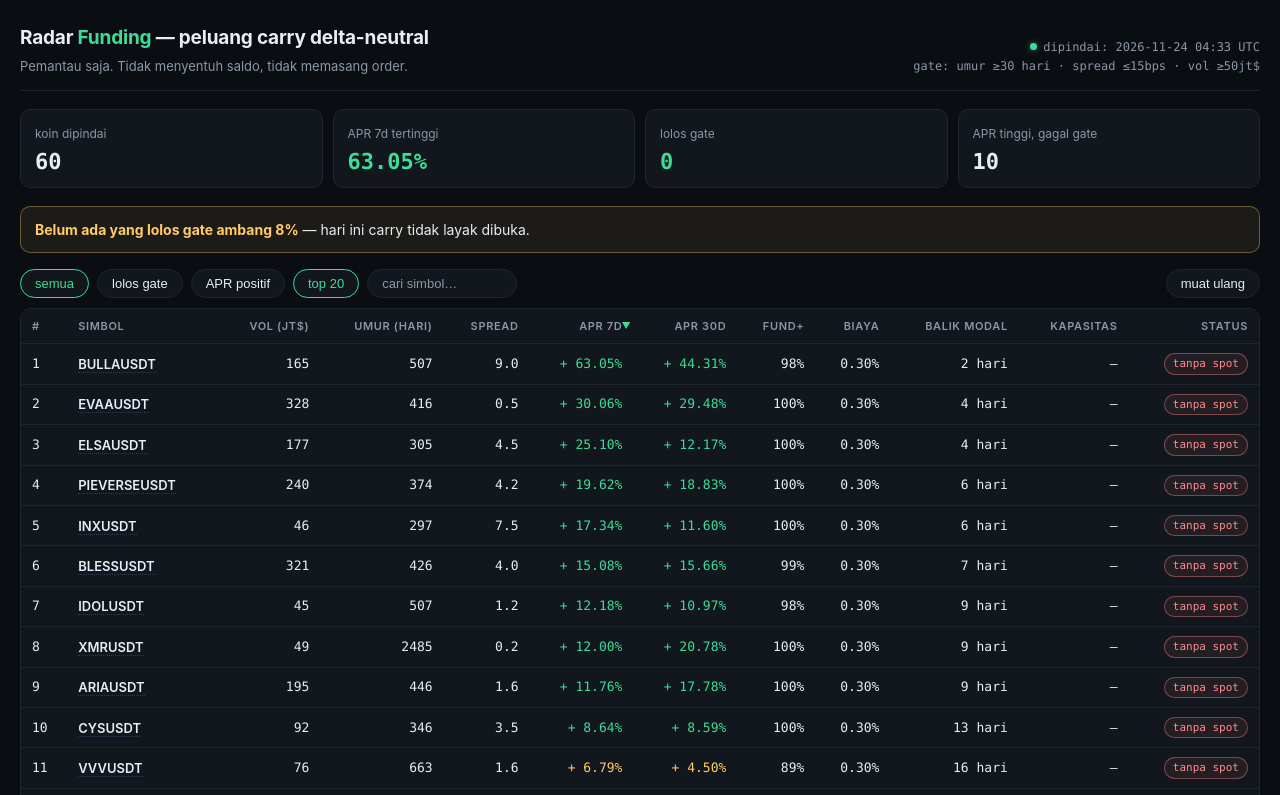
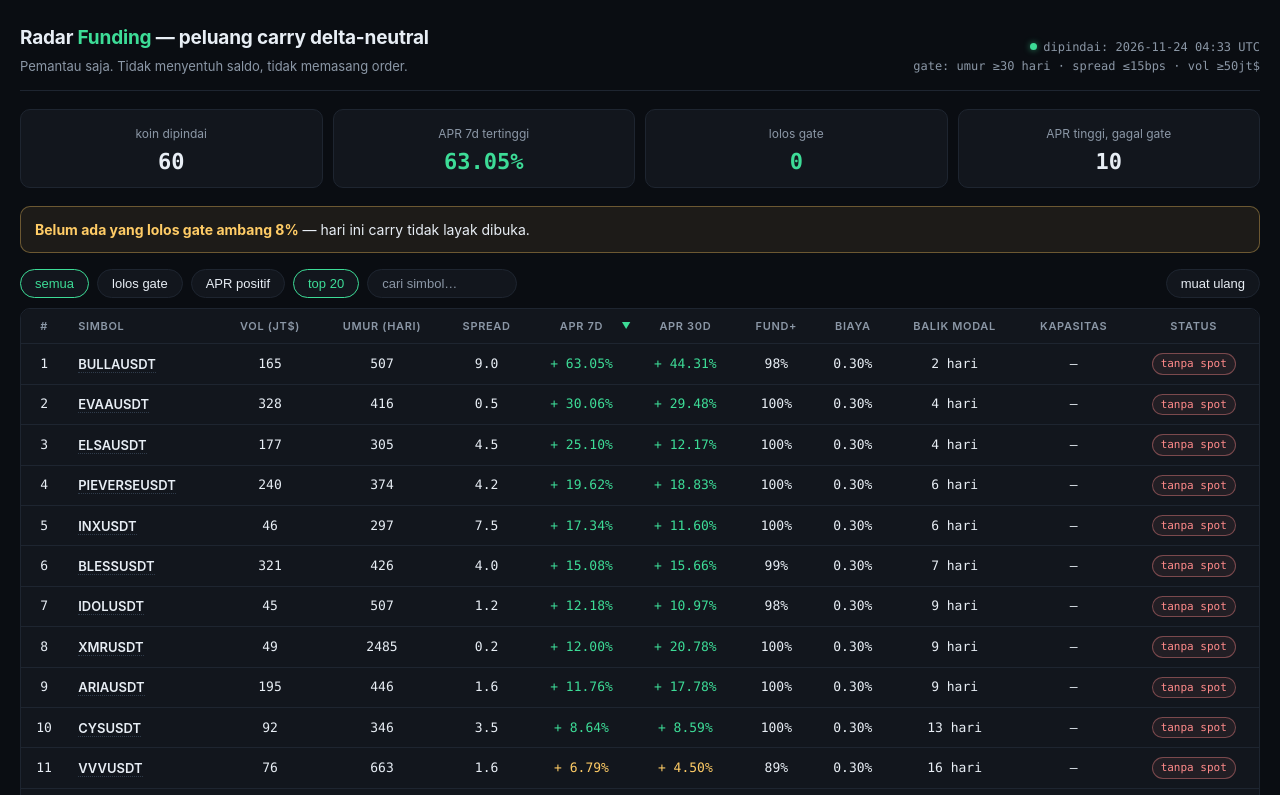
Before and after one commit to naufalianf/crypto-carry-radar, a plain HTML site: page web_vercel/index.html in a window 1280 px wide. Shown: the top 795 px of the page. Drawn offline with Linux system fonts and the light colour scheme.

Commit message:
dashboard: angka tabel dan scorecard rata tengah (simbol tetap kiri)
Co-Authored-By: Claude Sonnet 5.5 <noreply@anthropic.com>

```diff
--- a/web_vercel/index.html
+++ b/web_vercel/index.html
@@ -25,7 +25,7 @@
   h2{font-size:12px;margin:26px 0 10px;letter-spacing:.06em;text-transform:uppercase;color:var(--mut)}
   .meta{font:12px/1.6 var(--mono);color:var(--mut);text-align:right}
   .cards{display:grid;grid-template-columns:repeat(4,1fr);gap:10px;margin:18px 0}
-  .card{background:var(--panel);border:1px solid var(--line);border-radius:10px;padding:12px 14px}
+  .card{background:var(--panel);border:1px solid var(--line);border-radius:10px;padding:12px 14px;text-align:center}
   .card b{display:block;font:600 22px/1.2 var(--mono);margin-top:4px}
   .card small{color:var(--mut);font-size:12px}
   .banner{background:rgba(61,220,151,.08);border:1px solid rgba(61,220,151,.35);
@@ -41,11 +41,11 @@
   .tscroll{overflow-x:auto;border:1px solid var(--line);border-radius:10px;
     -webkit-overflow-scrolling:touch}
   table{width:100%;border-collapse:collapse;background:var(--panel)}
-  th,td{padding:9px 11px;text-align:right;border-bottom:1px solid var(--line);white-space:nowrap}
+  th,td{padding:9px 11px;text-align:center;border-bottom:1px solid var(--line);white-space:nowrap}
   th{font-size:11px;text-transform:uppercase;letter-spacing:.06em;color:var(--mut);
     font-weight:600;cursor:pointer;user-select:none}
   td{font:13px/1.4 var(--mono)}
-  th:first-child,td:first-child,th:nth-child(2),td:nth-child(2){text-align:left}
+  th:nth-child(2),td:nth-child(2){text-align:left}
   tbody tr:last-child td{border-bottom:none}
   tbody tr:hover{background:#161b24}
   .sym{font-weight:600;color:var(--txt);font-family:inherit}
```
